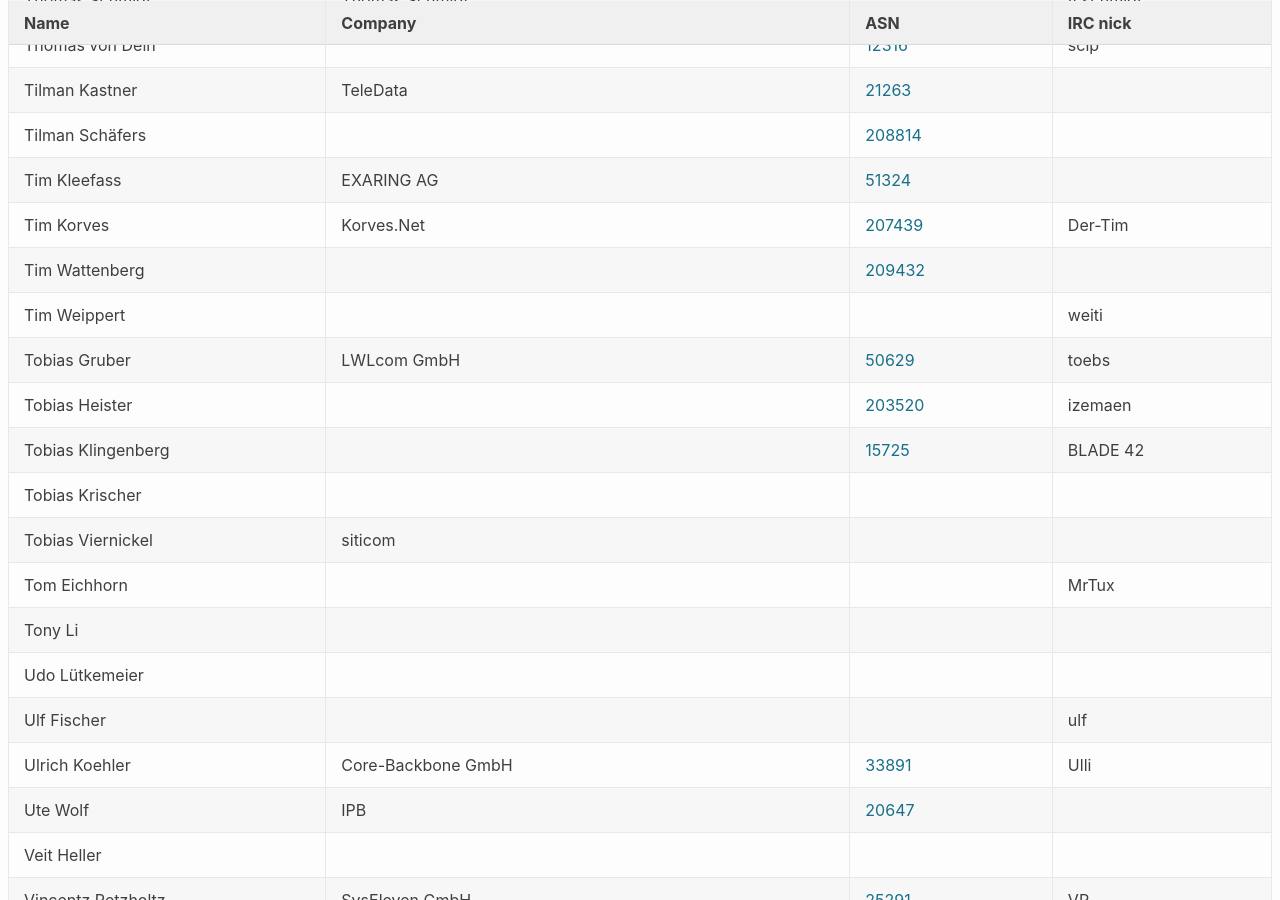
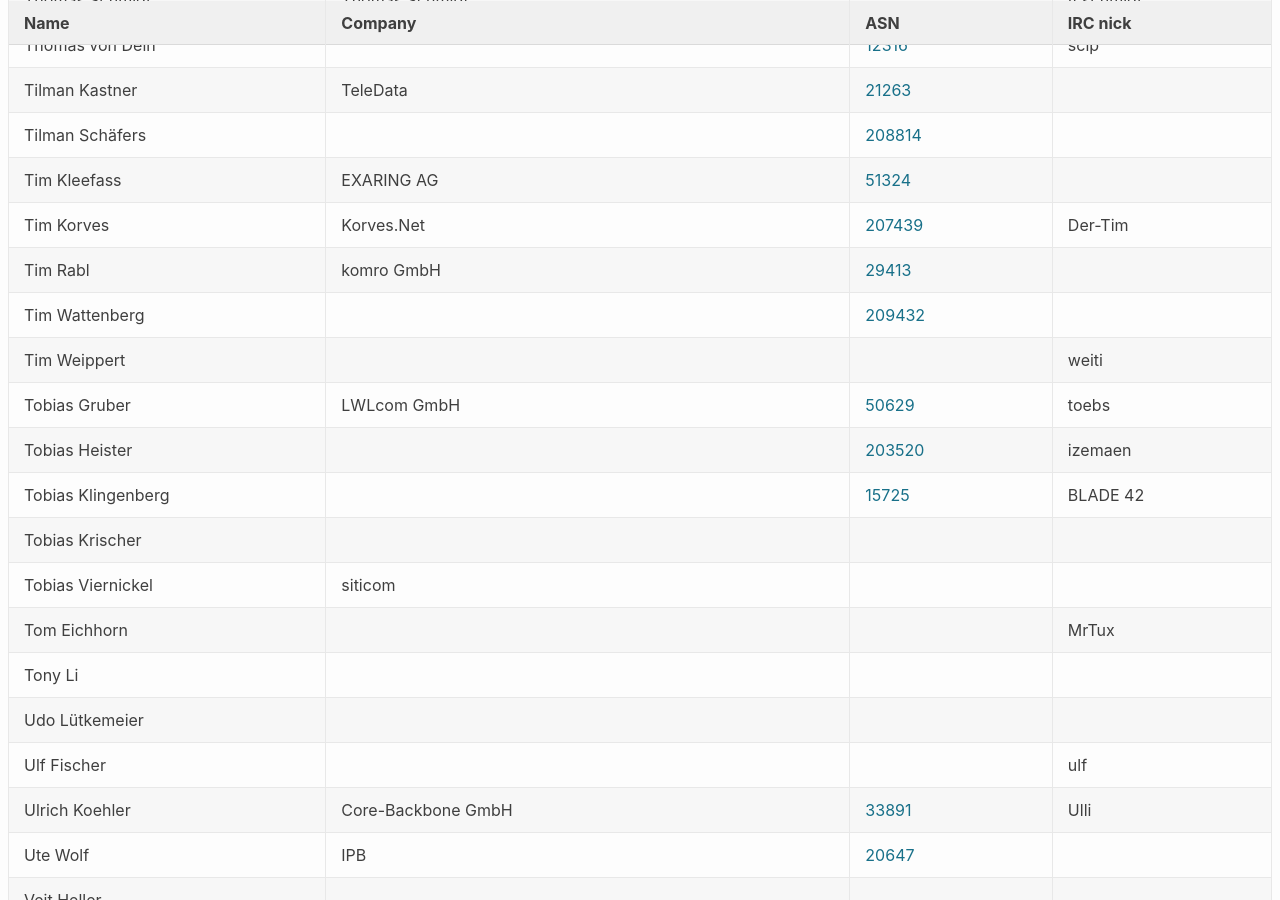
Before and after one commit to denog/pretix-attendeelist, a Jekyll site: the page built from index.markdown, in a window 1280 px wide and 900 px high, scrolled down 18985 px. Built offline with Jekyll 4.4.1, drawn with Linux system fonts in a browser that asks for light colours.

Commit message:
Latest data: Sun Nov  1 22:18:08 UTC 2020

```diff
--- a/_data/attendees.json
+++ b/_data/attendees.json
@@ -2430,6 +2430,12 @@
     "asn": "207439"
   },
   {
+    "name": "Tim Rabl",
+    "company": "komro GmbH",
+    "irc": null,
+    "asn": "29413"
+  },
+  {
     "name": "Tim Wattenberg",
     "company": null,
     "irc": null,
```
